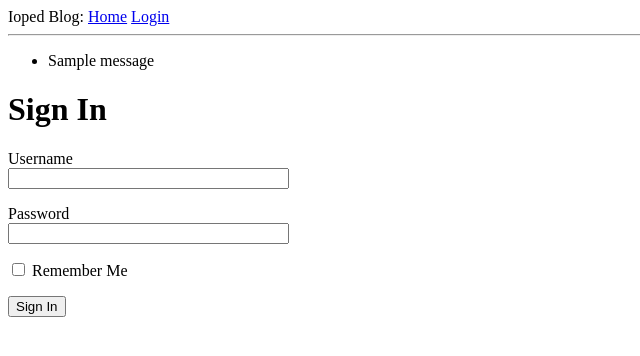
After one commit to iopedare/flask-blog, a Flask app: template app/templates/login.html in a window 1280 px wide. The commit adds this page. Shown: the top 356 px of the page, without its empty margins (0-640 px from the left). Run offline with Flask 2, Linux system fonts and the light colour scheme; the template is opened without the code that fills it: values that come from a table or form of the project are taken from there, most other values are stand-ins (such as "Sample title", 1, 10 or a date in 2020); one stand-in notice (Sample message) is shown.

Commit message:
web forms

```diff
--- a/app/__init__.py
+++ b/app/__init__.py
@@ -1,5 +1,7 @@
 from flask import Flask
+from config import Config
 
 app = Flask(__name__)
+app.config.from_object(Config)
 
 from app import routes
--- /dev/null
+++ b/app/forms.py
@@ -0,0 +1,9 @@
+from flask_wtf import FlaskForm
+from wtforms import StringField, PasswordField, BooleanField, SubmitField
+from wtforms.validators import DataRequired
+
+class LoginForm(FlaskForm):
+    username = StringField('Username', validators=[DataRequired()])
+    password = PasswordField('Password', validators=[DataRequired()])
+    remember_me = BooleanField('Remember Me')
+    submit = SubmitField('Sign In')
--- a/app/routes.py
+++ b/app/routes.py
@@ -1,5 +1,6 @@
-from flask import render_template
+from flask import render_template, flash, redirect, url_for
 from app import app
+from app.forms import LoginForm
 
 @app.route('/')
 @app.route('/index')
@@ -16,3 +17,13 @@ def index():
         }
     ]
     return render_template('index.html', title='Home', user=user, posts=posts)
+
+@app.route('/login', methods=['GET', 'POST'])
+def login():
+    form = LoginForm()
+    if form.validate_on_submit():
+        flash('Login requested for user {}, remember_me={}'.format(
+            form.username.data, form.remember_me.data
+        ))
+        return redirect(url_for('index'))
+    return render_template('login.html', title='Sign In', form=form)
--- a/app/templates/base.html
+++ b/app/templates/base.html
@@ -11,8 +11,21 @@
     {% endif %}
 </head>
 <body>
-    <div>Ioped Blog: <a href="/index">Home</a></div>
+    <div>
+        Ioped Blog:
+        <a href="{{ url_for(index) }}">Home</a>
+        <a href="{{ url_for(login) }}">Login</a>
+    </div>
     <hr>
+    {% with messages = get_flashed_messages() %}
+    {% if messages %}
+    <ul>
+        {% for message in messages %}
+        <li>{{ message }}</li>
+        {% endfor %}
+    </ul>
+    {% endif %}
+    {% endwith %}
     {% block content %}{% endblock %}
 </body>
 </html>
--- /dev/null
+++ b/app/templates/login.html
@@ -0,0 +1,24 @@
+{% extends 'base.html' %}
+
+{% block content %}
+    <h1>Sign In</h1>
+    <form action="" method="post" novalidate>
+        {{ form.hidden_tag() }}
+        <p>
+            {{ form.username.label }}<br>
+            {{ form.username(size=32) }}
+            {% for error in form.username.errors %}
+            <span style="color: red;">{{ error }}</span>
+            {% endfor %}
+        </p>
+        <p>
+            {{ form.password.label }}<br>
+            {{ form.password(size=32) }}
+            {% for error in form.password.errors %}
+            <span style="color: red;">{{ error }}</span>
+            {% endfor %}
+        </p>
+        <p>{{ form.remember_me() }} {{ form.remember_me.label }}</p>
+        <p>{{ form.submit() }}</p>
+    </form>
+{% endblock %}
```
Also changed, not shown: config.py (added, +8 -0 lines), 1 other file.
